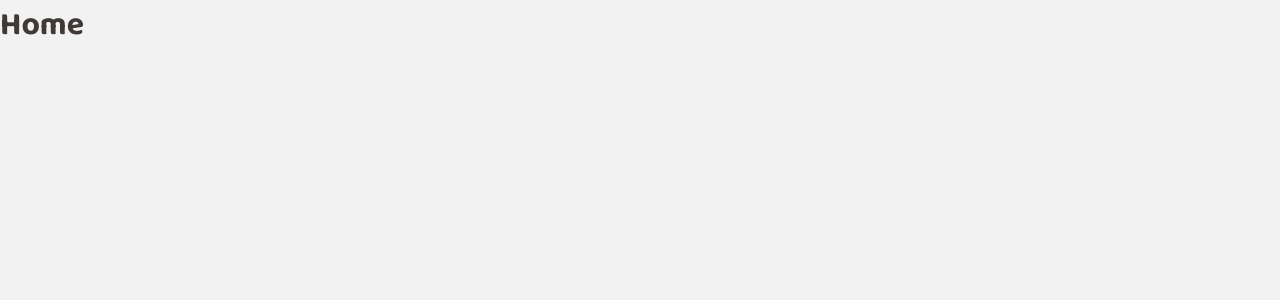
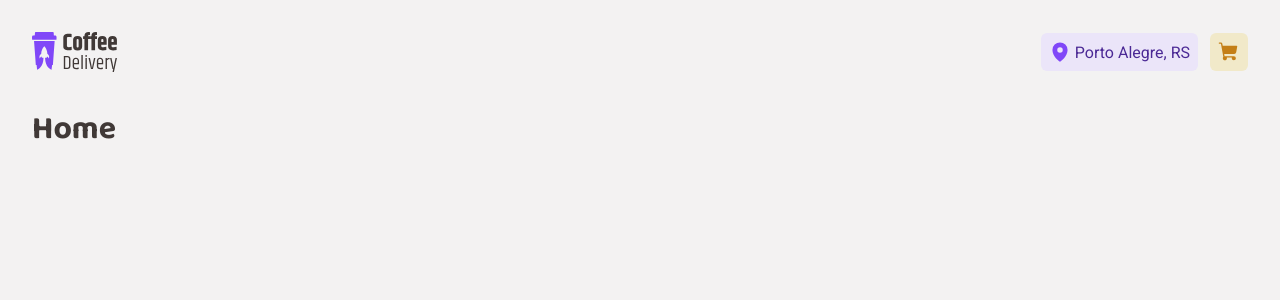
Before and after one commit to RanielliMontagna/ignite-coffee-delivery, a React (Vite) app: page / in a window 1280 px wide. Shown: the top 300 px of the page. Built offline with nearby package versions, Linux system fonts and the light colour scheme.

Commit message:
feat: implementa estilização do header

```diff
--- a/package.json
+++ b/package.json
@@ -10,6 +10,7 @@
   },
   "dependencies": {
     "@types/styled-components": "^5.1.26",
+    "phosphor-react": "^1.4.1",
     "react": "^18.2.0",
     "react-dom": "^18.2.0",
     "react-router-dom": "^6.5.0",
--- /dev/null
+++ b/src/components/header/index.tsx
@@ -0,0 +1,27 @@
+import { ShoppingCart, MapPin } from 'phosphor-react'
+
+import {
+  CartButton,
+  HeaderContainer,
+  LocationContainer,
+  NavContainer,
+} from './styles'
+
+import LogoCoffeeDelivery from 'assets/logo/logo-with-text.svg'
+
+export function Header() {
+  return (
+    <HeaderContainer>
+      <img src={LogoCoffeeDelivery} alt="" />
+      <NavContainer>
+        <LocationContainer>
+          <MapPin weight="fill" className="icon" size={22} />
+          Porto Alegre, RS
+        </LocationContainer>
+        <CartButton>
+          <ShoppingCart weight="fill" size={22} />
+        </CartButton>
+      </NavContainer>
+    </HeaderContainer>
+  )
+}
--- /dev/null
+++ b/src/components/header/styles.ts
@@ -0,0 +1,46 @@
+import styled from 'styled-components'
+
+export const HeaderContainer = styled.header`
+  display: flex;
+  justify-content: space-between;
+  align-items: center;
+  padding: 2rem 0;
+`
+
+export const NavContainer = styled.nav`
+  display: flex;
+  align-items: center;
+  gap: 0.75rem;
+`
+
+export const LocationContainer = styled.div`
+  display: flex;
+  align-items: center;
+  justify-content: center;
+  gap: 0.25rem;
+
+  padding: 0.5rem;
+  border-radius: 6px;
+
+  background-color: ${({ theme }) => theme['purple-300']};
+  color: ${({ theme }) => theme['purple-700']};
+
+  .icon {
+    color: ${({ theme }) => theme['purple-500']};
+  }
+`
+
+export const CartButton = styled.button`
+  display: flex;
+  align-items: center;
+  justify-content: center;
+
+  padding: 0.5rem;
+  border-radius: 6px;
+  border: none;
+
+  background-color: ${({ theme }) => theme['yellow-300']};
+  color: ${({ theme }) => theme['yellow-700']};
+
+  cursor: pointer;
+`
--- a/src/layouts/defaultLayout/index.tsx
+++ b/src/layouts/defaultLayout/index.tsx
@@ -1,9 +1,12 @@
 import { Outlet } from 'react-router-dom'
+
+import { Header } from 'components/header'
 import { LayoutContainer } from './styles'
 
 export function DefaultLayout() {
   return (
     <LayoutContainer>
+      <Header />
       <Outlet />
     </LayoutContainer>
   )
--- a/src/layouts/defaultLayout/styles.ts
+++ b/src/layouts/defaultLayout/styles.ts
@@ -1,3 +1,9 @@
 import styled from 'styled-components'
 
-export const LayoutContainer = styled.div``
+export const LayoutContainer = styled.div`
+  max-width: 80rem;
+  margin: 0 auto;
+  padding: 0 2rem;
+  display: flex;
+  flex-direction: column;
+`
```
Also changed, not shown: 1 other file (tests, documents, lock files or other folders).
